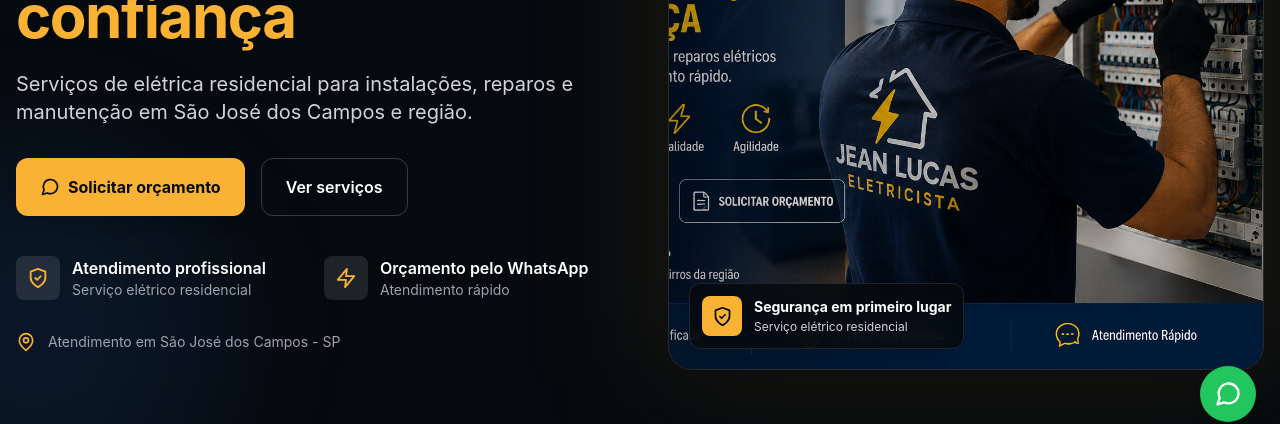
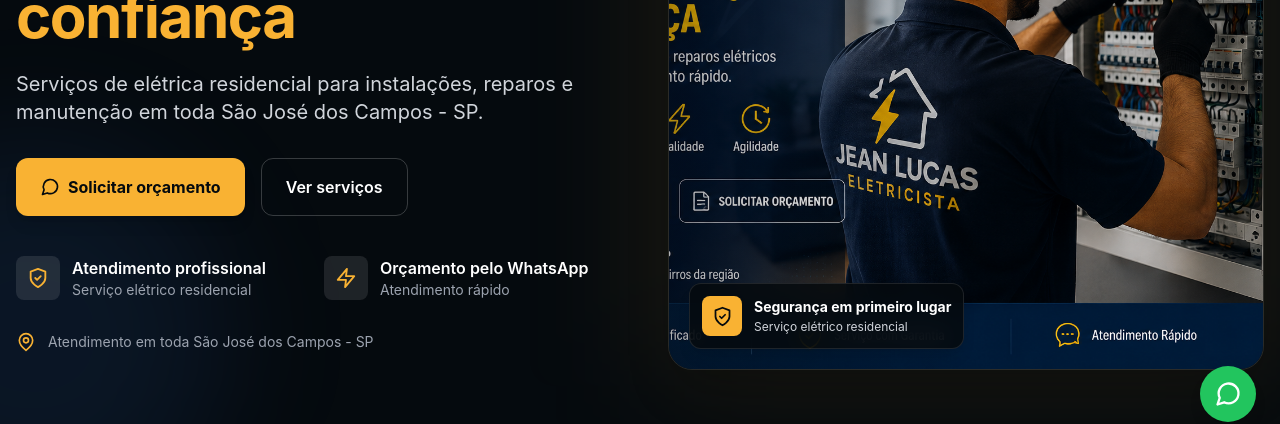
Before and after one commit to jeanlucassolutions/site-institucional, a Next.js app: page / in a window 1280 px wide. Shown: the part 354-778 px from the top of the page. Built offline with nearby package versions, Linux system fonts and the light colour scheme; no server answers.

Commit message:
Enhance Hero component with tracking and text updates
Updated text for service description and contact information. Added WhatsApp click tracking functionality.

```diff
--- a/src/components/Hero.tsx
+++ b/src/components/Hero.tsx
@@ -2,6 +2,7 @@
 
 import Image from 'next/image'
 import { MessageCircle, ShieldCheck, Zap, MapPin } from 'lucide-react'
+import { trackWhatsAppClick } from '../lib/googleAds'
 
 const Hero = () => {
   const whatsappNumber =
@@ -45,7 +46,7 @@ const Hero = () => {
             {/* Descrição */}
             <p className="mt-6 max-w-xl text-lg leading-relaxed text-gray-300 md:text-xl">
               Serviços de elétrica residencial para instalações, reparos e
-              manutenção em São José dos Campos e região.
+              manutenção em toda São José dos Campos - SP.
             </p>
 
             {/* Botões */}
@@ -55,6 +56,7 @@ const Hero = () => {
                 href={whatsappLink}
                 target="_blank"
                 rel="noopener noreferrer"
+                onClick={trackWhatsAppClick}
                 className="inline-flex items-center justify-center gap-2 rounded-xl bg-electric-500 px-6 py-4 font-bold text-navy-900 shadow-lg transition-all duration-300 hover:-translate-y-1 hover:bg-electric-400"
               >
                 <MessageCircle size={20} />
@@ -115,7 +117,7 @@ const Hero = () => {
               />
 
               <span>
-                Atendimento em São José dos Campos - SP
+                Atendimento em toda São José dos Campos - SP
               </span>
             </div>
 
@@ -144,7 +146,7 @@ const Hero = () => {
               {/* Camada para integrar a imagem ao fundo */}
               <div className="absolute inset-0 bg-gradient-to-r from-navy-900/30 via-transparent to-transparent" />
 
-              {/* Selo reposicionado */}
+              {/* Selo */}
               <div className="absolute bottom-5 left-5 w-fit max-w-[280px] rounded-xl border border-white/10 bg-navy-900/85 p-3 backdrop-blur-md shadow-lg">
 
                 <div className="flex items-center gap-3">
```
